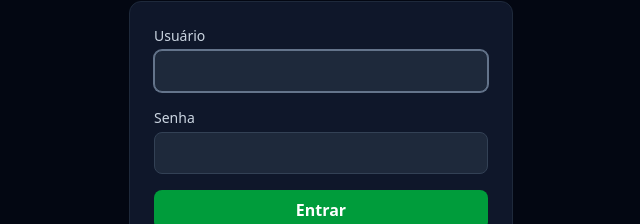
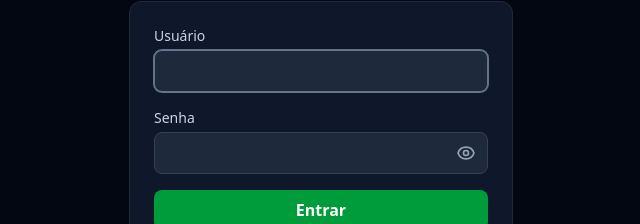
Before and after one commit to MatheusDuda/bolao-copa, a React (Vite) app in the folder client/: page / in a window 1280 px wide. Shown: the part 323-547 px from the top of the page, without its empty margins (319-959 px from the left). Built offline with nearby package versions, Linux system fonts and the light colour scheme.

Commit message:
feat: adiciona botão para alternar visibilidade da senha no login
Co-Authored-By: Claude Sonnet 4.6 <noreply@anthropic.com>

```diff
--- a/client/src/components/Login.jsx
+++ b/client/src/components/Login.jsx
@@ -7,6 +7,7 @@ export default function Login() {
   const [password, setPassword] = useState('');
   const [error, setError] = useState('');
   const [loading, setLoading] = useState(false);
+  const [showPassword, setShowPassword] = useState(false);
 
   const handleSubmit = async (e) => {
     e.preventDefault();
@@ -36,7 +37,31 @@ export default function Login() {
           </div>
           <div>
             <label className="label">Senha</label>
-            <input className="input" type="password" value={password} onChange={e => setPassword(e.target.value)} />
+            <div className="relative">
+              <input
+                className="input pr-10"
+                type={showPassword ? 'text' : 'password'}
+                value={password}
+                onChange={e => setPassword(e.target.value)}
+              />
+              <button
+                type="button"
+                onClick={() => setShowPassword(v => !v)}
+                className="absolute right-3 top-1/2 -translate-y-1/2 text-slate-400 hover:text-slate-200 transition-colors"
+                tabIndex={-1}
+              >
+                {showPassword ? (
+                  <svg xmlns="http://www.w3.org/2000/svg" className="w-5 h-5" fill="none" viewBox="0 0 24 24" stroke="currentColor" strokeWidth={2}>
+                    <path strokeLinecap="round" strokeLinejoin="round" d="M13.875 18.825A10.05 10.05 0 0112 19c-5 0-9-4-9-7s4-7 9-7a9.93 9.93 0 016.072 2.063M15 12a3 3 0 11-4.5-2.598M3 3l18 18" />
+                  </svg>
+                ) : (
+                  <svg xmlns="http://www.w3.org/2000/svg" className="w-5 h-5" fill="none" viewBox="0 0 24 24" stroke="currentColor" strokeWidth={2}>
+                    <path strokeLinecap="round" strokeLinejoin="round" d="M15 12a3 3 0 11-6 0 3 3 0 016 0z" />
+                    <path strokeLinecap="round" strokeLinejoin="round" d="M2.458 12C3.732 7.943 7.523 5 12 5c4.477 0 8.268 2.943 9.542 7-1.274 4.057-5.065 7-9.542 7-4.477 0-8.268-2.943-9.542-7z" />
+                  </svg>
+                )}
+              </button>
+            </div>
           </div>
           {error && <p className="text-red-400 text-sm">{error}</p>}
           <button className="btn-primary w-full" type="submit" disabled={loading}>
```
